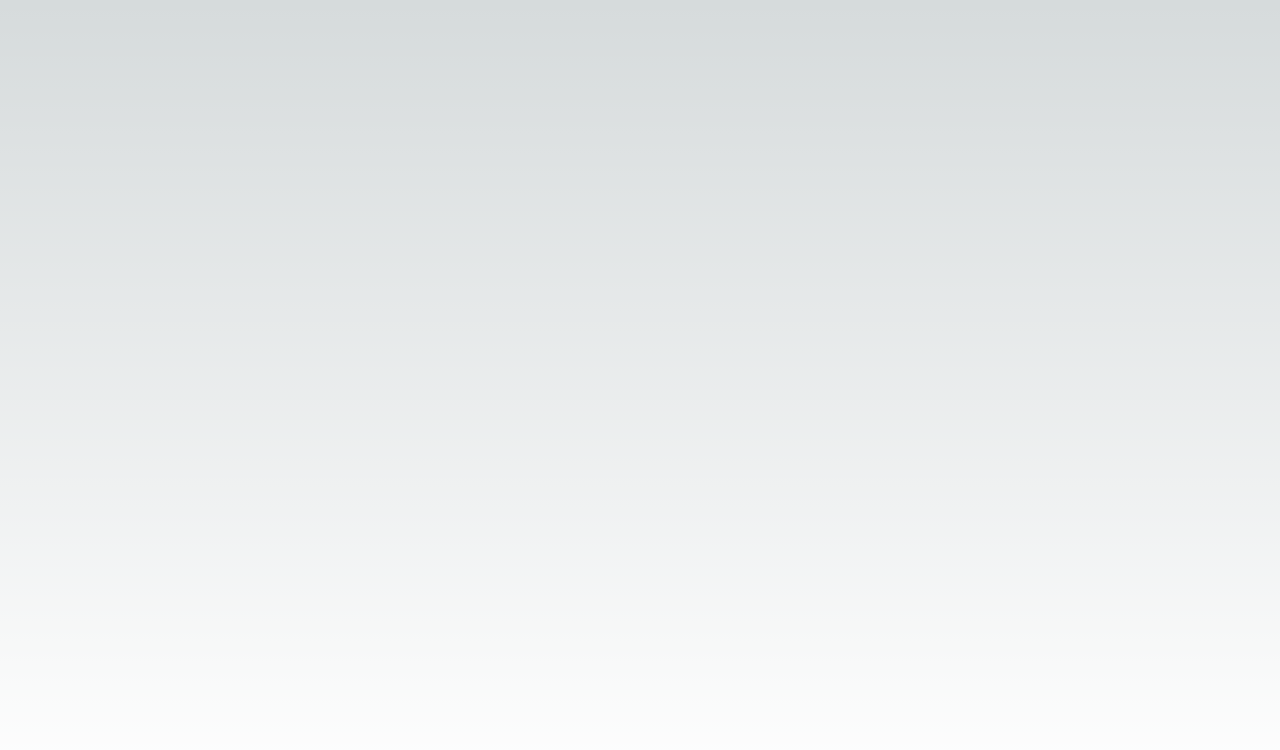
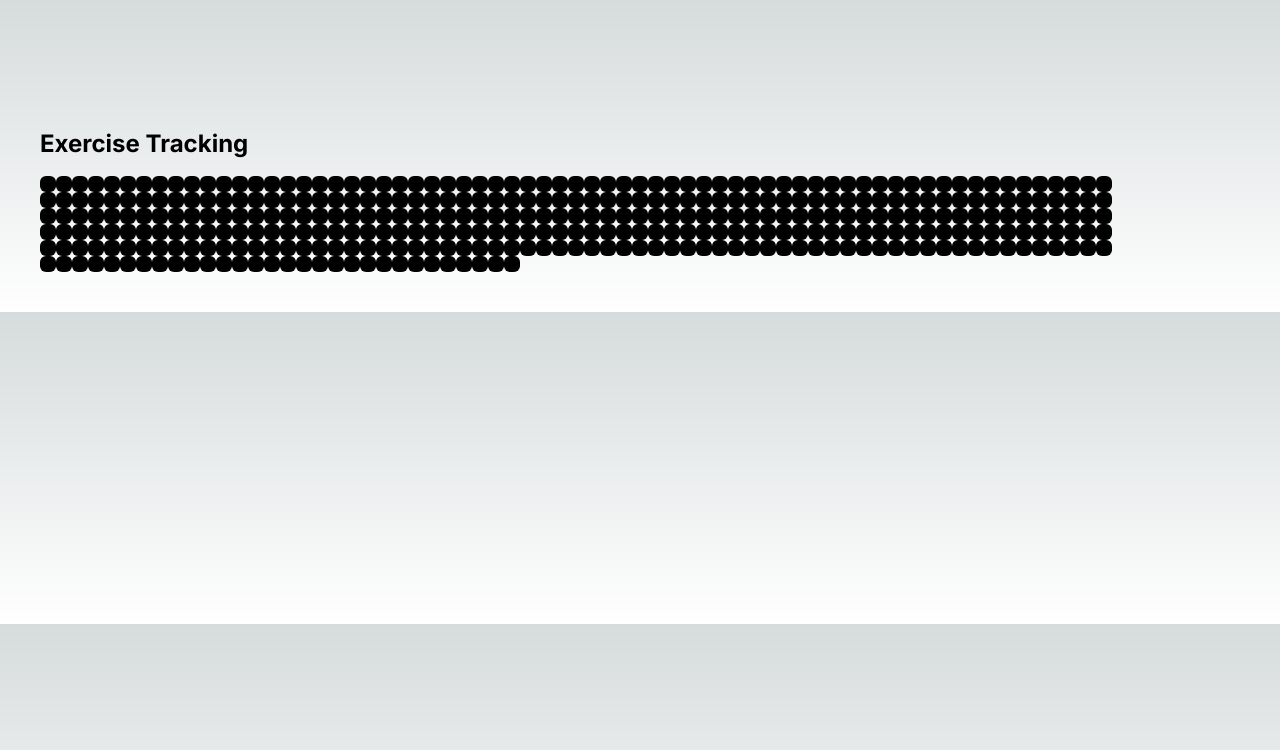
Before and after one commit to bradene0/tracq, a Next.js app: page / in a window 1280 px wide. Shown: the top 750 px of the page. Built offline with nearby package versions, Linux system fonts and the light colour scheme.

Commit message:
square ui

```diff
--- a/src/app/page.js
+++ b/src/app/page.js
@@ -1,14 +1,20 @@
-import Image from "next/image";
+// pages/index.js
+
+// import Image from "next/image";
 import { UserButton } from "@clerk/nextjs";
+import ExerciseGrid from "../components/ExerciseGrid";
 
 export default function Home() {
   return (
     <main>
-          <div className="flex h-screen flex-row p-11">
-      <UserButton afterSignOutUrl="/"/>
-    </div>
 
-
+      <div className="flex flex-row p-11">
+        <UserButton afterSignOutUrl="/" />
+      </div>
+      <div className="p-10">
+        <h1 className="text-2xl font-bold mb-4">Exercise Tracking</h1>
+        <ExerciseGrid />
+      </div>
     </main>
   );
 }
--- /dev/null
+++ b/src/components/ExerciseGrid.js
@@ -0,0 +1,38 @@
+// components/ExerciseGrid.js
+
+import React from "react";
+
+const ExerciseGrid = () => {
+  // Generate an array of 365 items representing each day of the year
+  const daysOfYear = Array.from({ length: 365 }, (_, index) => index + 1);
+
+  // Calculate the number of columns per row
+  const numCols = 67;
+
+  // Calculate the number of rows needed
+  const numRows = Math.ceil(daysOfYear.length / numCols);
+
+  // Function to render a single row of squares
+  const renderRow = (rowIndex) => (
+    <div key={rowIndex} className="flex">
+      {Array.from({ length: numCols }).map((_, colIndex) => {
+        const day = rowIndex * numCols + colIndex + 1;
+        if (day > daysOfYear.length) return null;
+        return (
+          <div
+            key={day}
+            className="bg-black w-4 h-4 rounded-md flex items-center justify-center"
+          ></div>
+        );
+      })}
+    </div>
+  );
+
+  return (
+    <div className="grid grid-cols-92 gap-0" style={{ width: "100%" }}>
+      {Array.from({ length: numRows }).map((_, rowIndex) => renderRow(rowIndex))}
+    </div>
+  );
+};
+
+export default ExerciseGrid;
```
